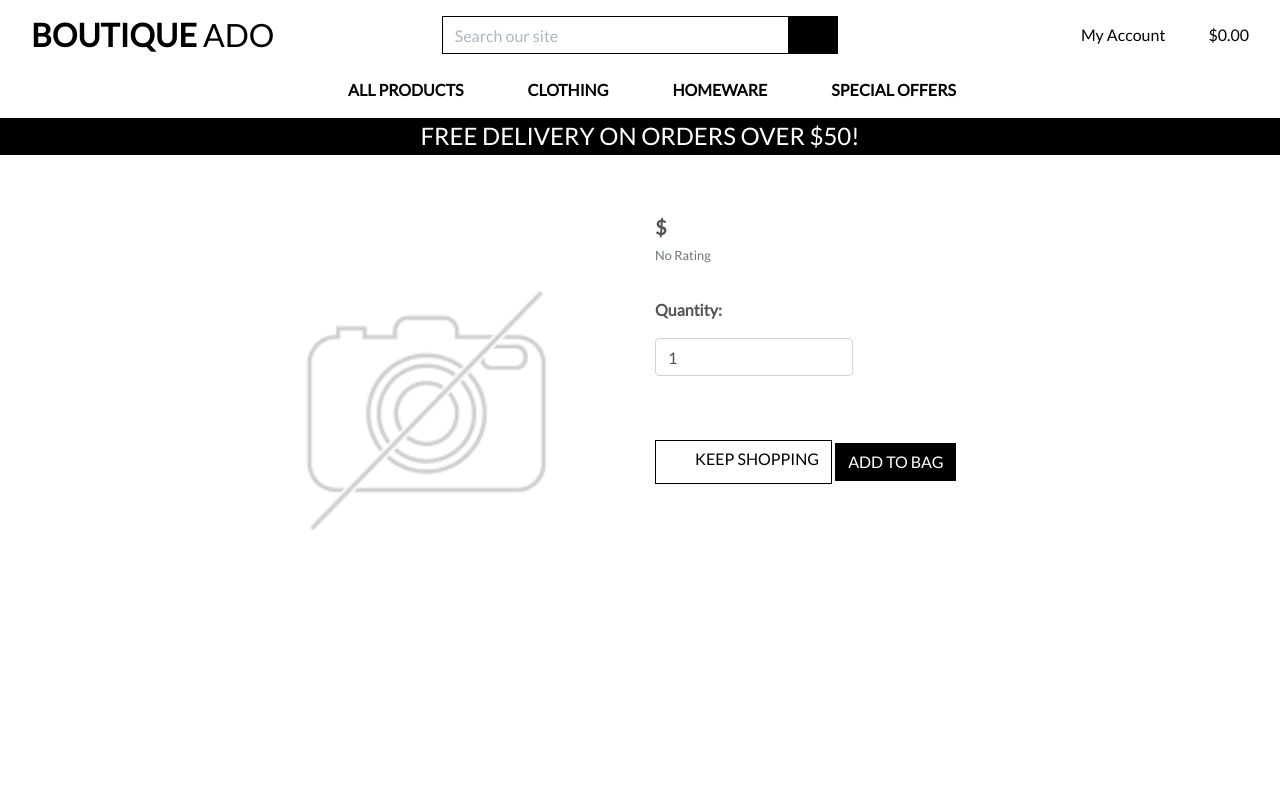
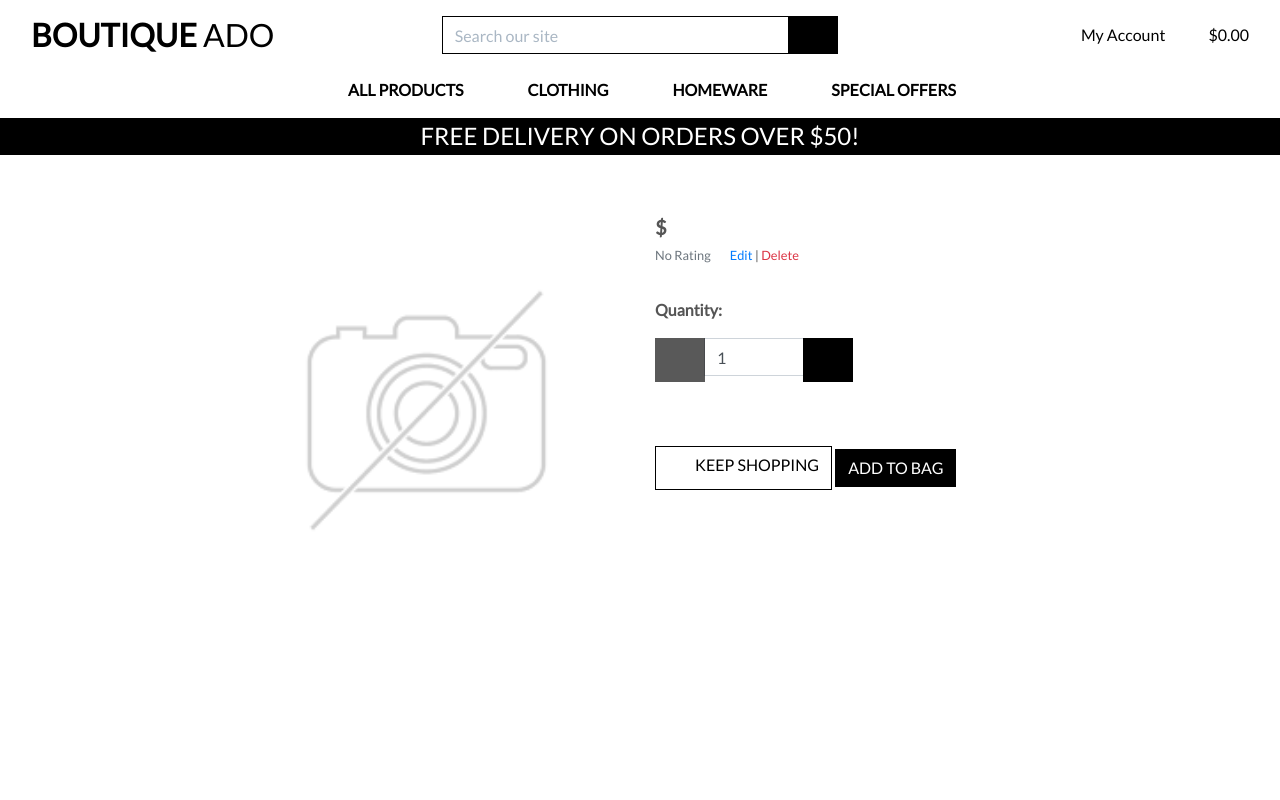
Before and after one commit to dfedyachkina/boutique_ado_v1, a Django app: template products/templates/products/product_detail.html in a window 1280 px wide. Run offline with Django 3.2, Linux system fonts and the light colour scheme; the template is opened without the code that fills it, so the values that code supplies are empty; a user stored in the database is signed in; some libraries are stand-ins or nearby versions.

Commit message:
Product Admin - deleting products

```diff
--- a/products/templates/products/product_detail.html
+++ b/products/templates/products/product_detail.html
@@ -42,6 +42,12 @@
                 {% else %}
                 <small class="text-muted">No Rating</small>
                 {% endif %}
+                {% if request.user.is_superuser %}
+                    <small class="ml-3">
+                        <a href="{% url 'edit_product' product.id %}">Edit</a> |
+                        <a class="text-danger" href="{% url 'delete_product' product.id %}">Delete</a>
+                    </small>
+                {% endif %}
                 <p class="mt-3">{{ product.description }}</p>
                 <form class="form" action="{% url 'add_to_bag' product.id %}" method="POST">
                     {% csrf_token %}
@@ -63,7 +69,24 @@
                             <p class="mt-3"><strong>Quantity:</strong></p>
                             <div class="form-group w-50">
                                 <div class="input-group">
-                                        <input class="form-control qty_input" type="number" name="quantity" value="1" min="1" max="99" data-item_id="{{ product.id }}" id="id_qty_{{ product.id }}">
+                                    <div class="input-group-prepend">
+                                        <button class="decrement-qty btn btn-black rounded-0"
+                                            data-item_id="{{ product.id }}" id="decrement-qty_{{ product.id }}">
+                                            <span class="icon">
+                                                <i class="fas fa-minus"></i>
+                                            </span>
+                                        </button>
+                                    </div>
+                                    <input class="form-control qty_input" type="number" name="quantity" value="1"
+                                        min="1" max="99" data-item_id="{{ product.id }}" id="id_qty_{{ product.id }}">
+                                    <div class="input-group-append">
+                                        <button class="increment-qty btn btn-black rounded-0"
+                                            data-item_id="{{ product.id }}" id="increment-qty_{{ product.id }}">
+                                            <span class="icon">
+                                                <i class="fas fa-plus"></i>
+                                            </span>
+                                        </button>
+                                    </div>
                                 </div>
                             </div>
                         </div>
--- a/products/urls.py
+++ b/products/urls.py
@@ -6,4 +6,5 @@ urlpatterns = [
     path('<int:product_id>/', views.product_detail, name='product_detail'),
     path('add/', views.add_product, name='add_product'),
     path('edit/<int:product_id>/', views.edit_product, name='edit_product'),
+    path('delete/<int:product_id>/', views.delete_product, name='delete_product'),
 ]
```
Also changed, not shown: products/templates/products/products.html (+6 -4 lines), products/views.py (+10 -2 lines), db.sqlite3, media/Screenshot_1740496071.png (added). Lines whose indentation alone changed are shown as unchanged.
